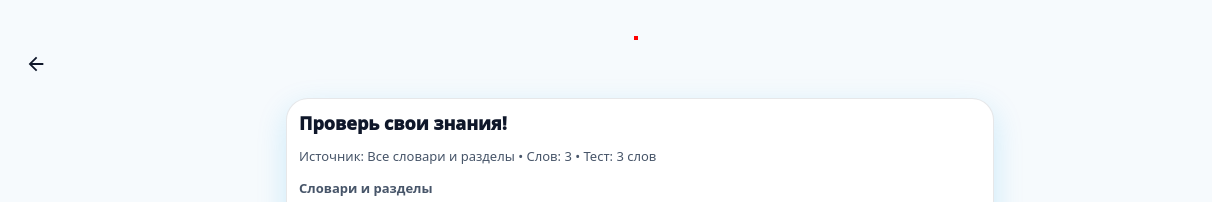
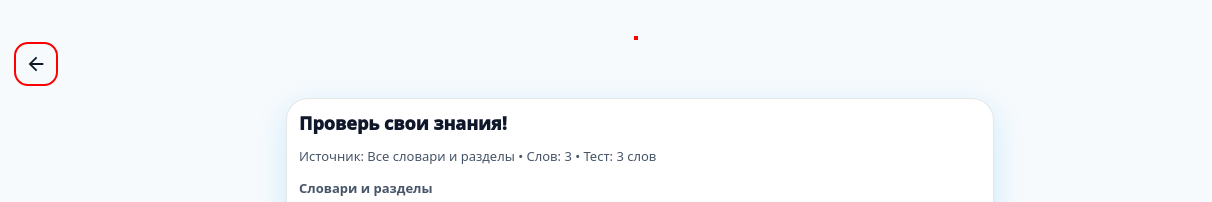
Before and after one commit to karachay-malkar/AlanTil_v3, a plain HTML site: page index.html in a window 1280 px wide. Both pictures are taken after a click on the button "Проверь свой уровень!". Shown: the top 202 px of the page, 0-1212 px from the left. Drawn offline with Linux system fonts and the light colour scheme; no server answers.

Commit message:
Update style.css

```diff
--- a/style.css
+++ b/style.css
@@ -456,7 +456,7 @@ input{
   -webkit-tap-highlight-color: transparent;
   grid-column: 1;
   justify-self: start;
-  align-self: start;
+  outline: 2px solid red;
 }
 
 .backArrow svg{width:22px;height:22px;fill:currentColor;}
```
